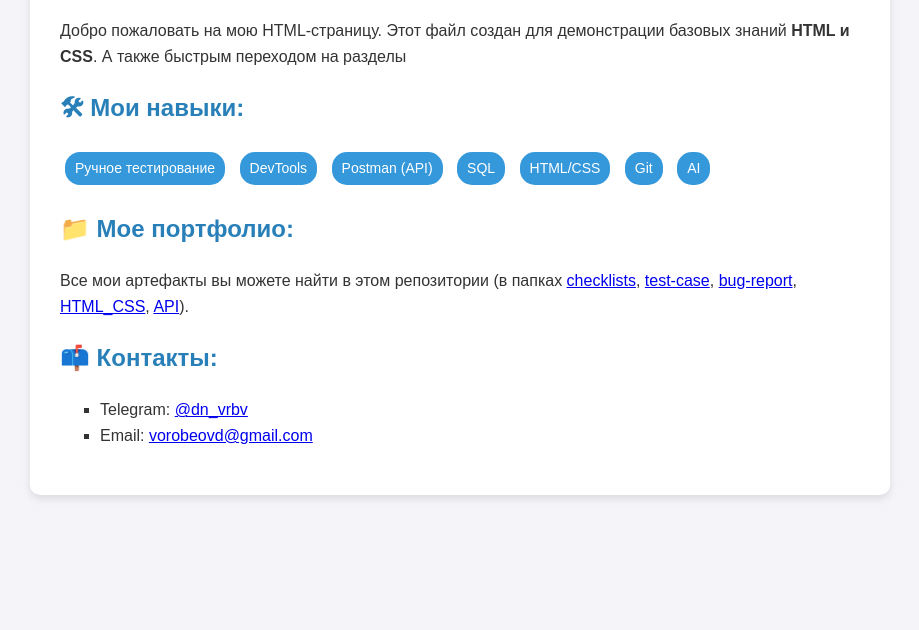
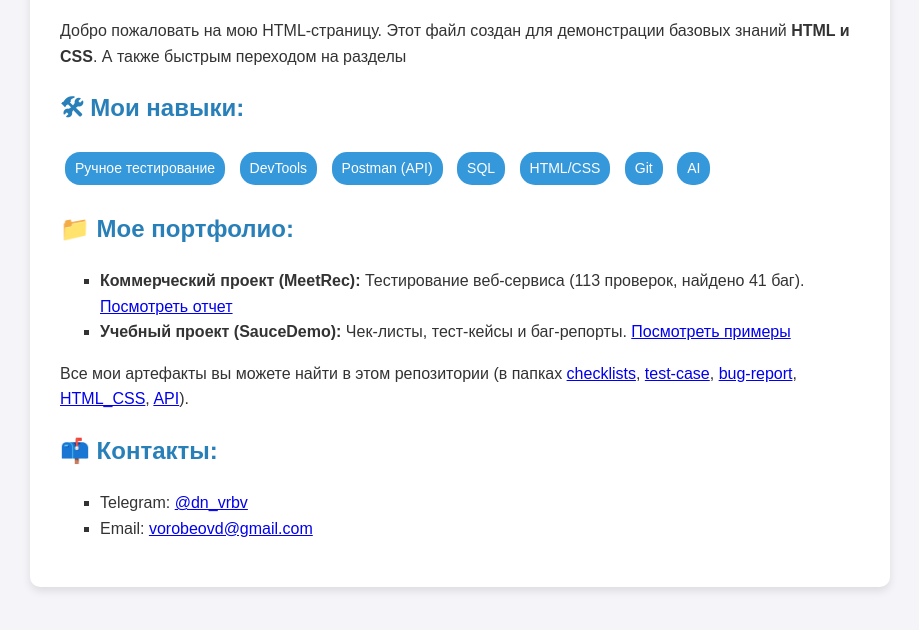
Before and after one commit to Dandy-QA/QA-portfolio, a plain HTML site: page index.html in a window 1280 px wide. Shown: the part 138-768 px from the top of the page, without its empty margins (180-1099 px from the left). Drawn offline with Linux system fonts and the light colour scheme.

Commit message:
Update portfolio section in index.html
Added portfolio projects with descriptions and links.

```diff
--- a/index.html
+++ b/index.html
@@ -60,6 +60,10 @@
         </div>
 
         <h2>📁 Мое портфолио:</h2>
+        <ul>
+            <li><strong>Коммерческий проект (MeetRec):</strong> Тестирование веб-сервиса (113 проверок, найдено 41 баг). <a href="MeetRec-Testing/README.md">Посмотреть отчет</a></li>
+            <li><strong>Учебный проект (SauceDemo):</strong> Чек-листы, тест-кейсы и баг-репорты. <a href="checklists/login_checklist.md">Посмотреть примеры</a></li>
+        </ul>
         <p>Все мои артефакты вы можете найти в этом репозитории (в папках
     <a href="https://github.com/Dandy-QA/QA-portfolio/tree/main/checklists" target="_blank">checklists</a>,
     <a href="https://github.com/Dandy-QA/QA-portfolio/tree/main/test-case" target="_blank">test-case</a>,
```
